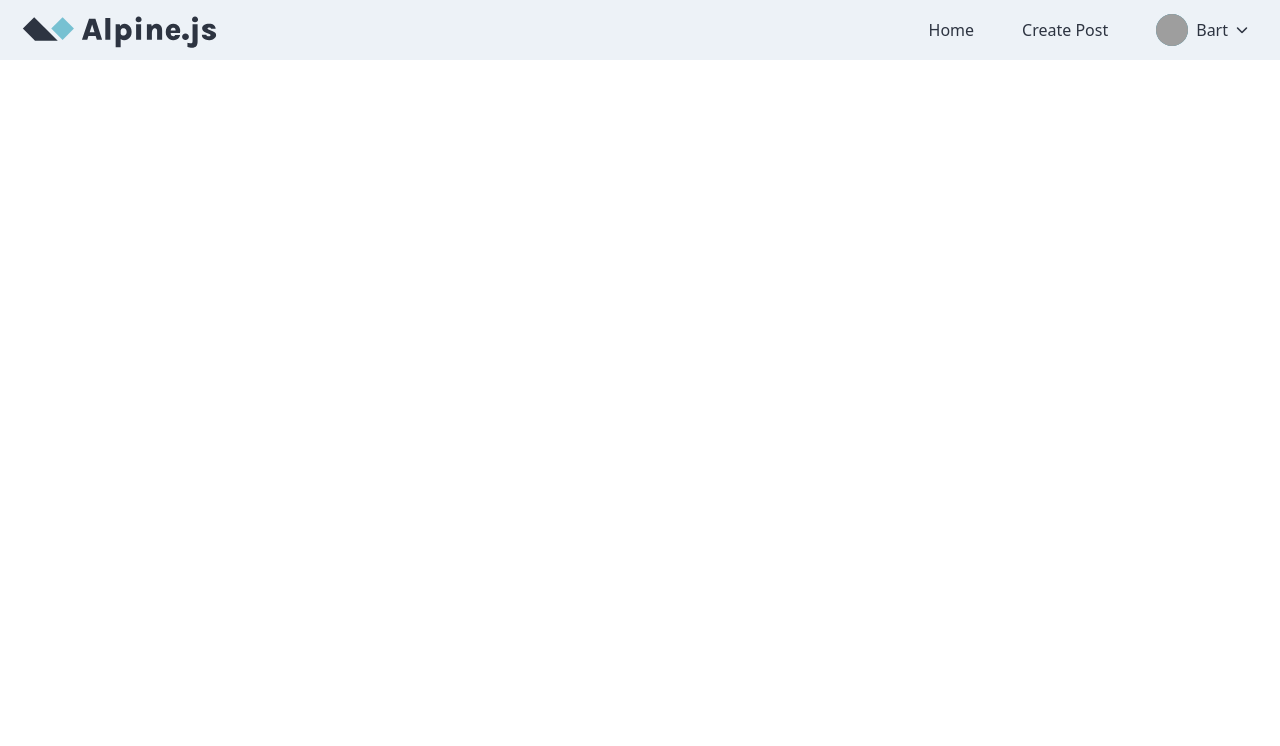
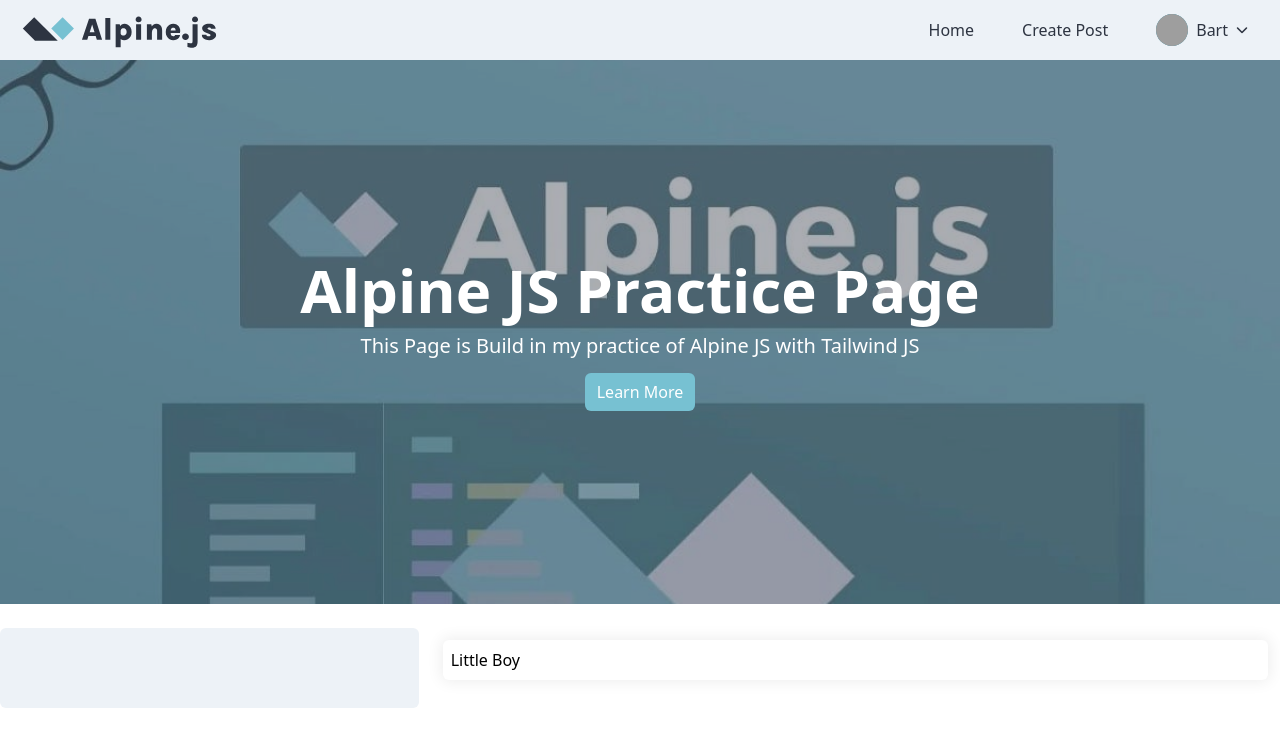
Before and after one commit to nikhilvanama/AlpineJs_routine, a plain HTML site: page Landing page/index.html in a window 1280 px wide. Drawn offline with nearby package versions, Linux system fonts and the light colour scheme; grey boxes are pictures that could not be loaded.

Commit message:
Working on Content and Sidebar

```diff
--- a/Landing page/index.html
+++ b/Landing page/index.html
@@ -20,6 +20,14 @@
 
       .navitems li a {
         @apply text-dark hover:bg-[#77C1D240] rounded-md h-12 p-2 px-3 text-[16px] font-medium transition duration-300
+      }
+
+      .hero-after {
+        @apply after:content-[''] after:absolute after:w-full after:h-full after:top-0 after:left-0 after:bg-dark after:opacity-[0.4] after:z-[4]
+      }
+
+      .card {
+        @apply flex flex-col overflow-hidden rounded-md shadow-[0_0px_15px_2px_rgba(0,0,0,0.07)] relative mb-4 bg-white p-2 pb-2
       }
     </style>
 </head>
@@ -69,6 +77,26 @@
         </nav>
     </header>
 
+    <section class="block relative text-white text-center py-50 px-10 bg-cover bg-bottom bg-[url(hero.jpg)] hero-after">
+        <h1 class="text-6xl font-bold text-white relative z-10 mb-3">Alpine JS Practice Page</h1>
+        <p class="relative text-xl text-white font-medium z-10 mb-5">This Page is Build in my practice of Alpine JS with Tailwind JS</p>
+        <a href="javascript:void(0)" class="relative p-2 px-3 bg-blue hover:bg-darkblue rounded-md transition duration-300 z-10">Learn More</a>
+    </section>
+
+    <section class="grid grid-cols-3 gap-3 max-w-7xl mx-auto mt-6">
+        <aside class="col-span-1 bg-lightblue rounded-md p-3">
+
+        </aside>
+
+        <main class="col-span-2 p-3">
+            <article class="card">
+                <div class="title">
+                    <h3>Little Boy</h3>
+
+                </div>
+            </article>
+        </main>
+    </section>
+
 </body>
-
 </html>
```
Also changed, not shown: Landing page/hero.jpg (added), Landing page/logo.svg (added).
